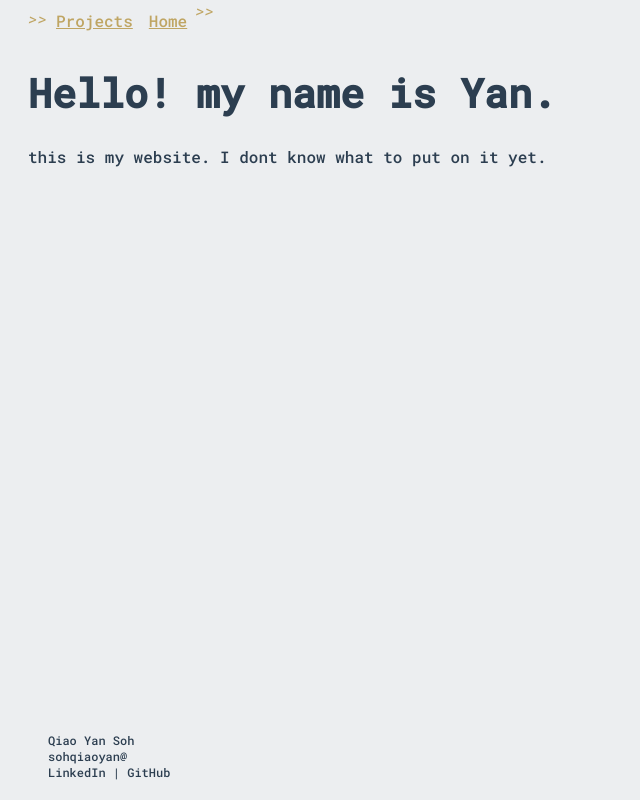
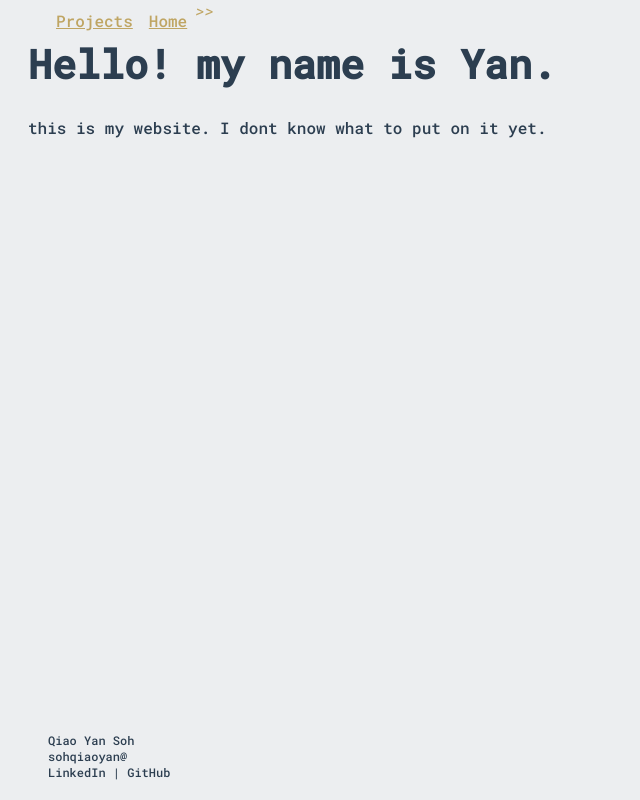
Before and after one commit to sohqy/sohqy.github.io, a plain HTML site: page index.html in a window 1280 px wide. Shown: the whole page, without its empty margins (0-640 px from the left). Drawn offline with nearby package versions, Linux system fonts and the light colour scheme.

Commit message:
Update index.html

```diff
--- a/index.html
+++ b/index.html
@@ -17,7 +17,6 @@
     <script type="text/javascript" src="https://ajax.googleapis.com/ajax/libs/jquery/3.2.1/jquery.min.js"></script>
     <script type="text/javascript" src="read.js"></script>
     <main>
-        <em>>></em>
         <div id="nav"></div>
 
         <h1>Hello! my name is Yan.</h1>
```
